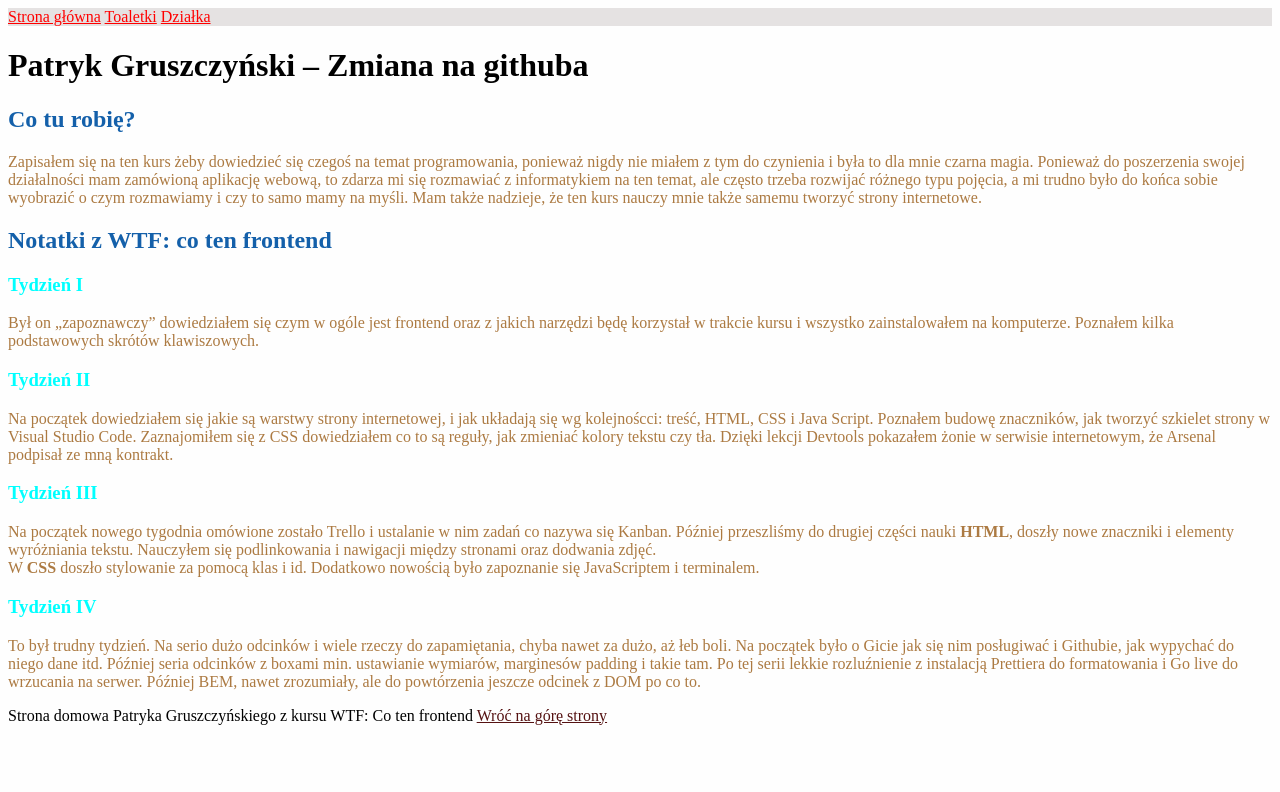
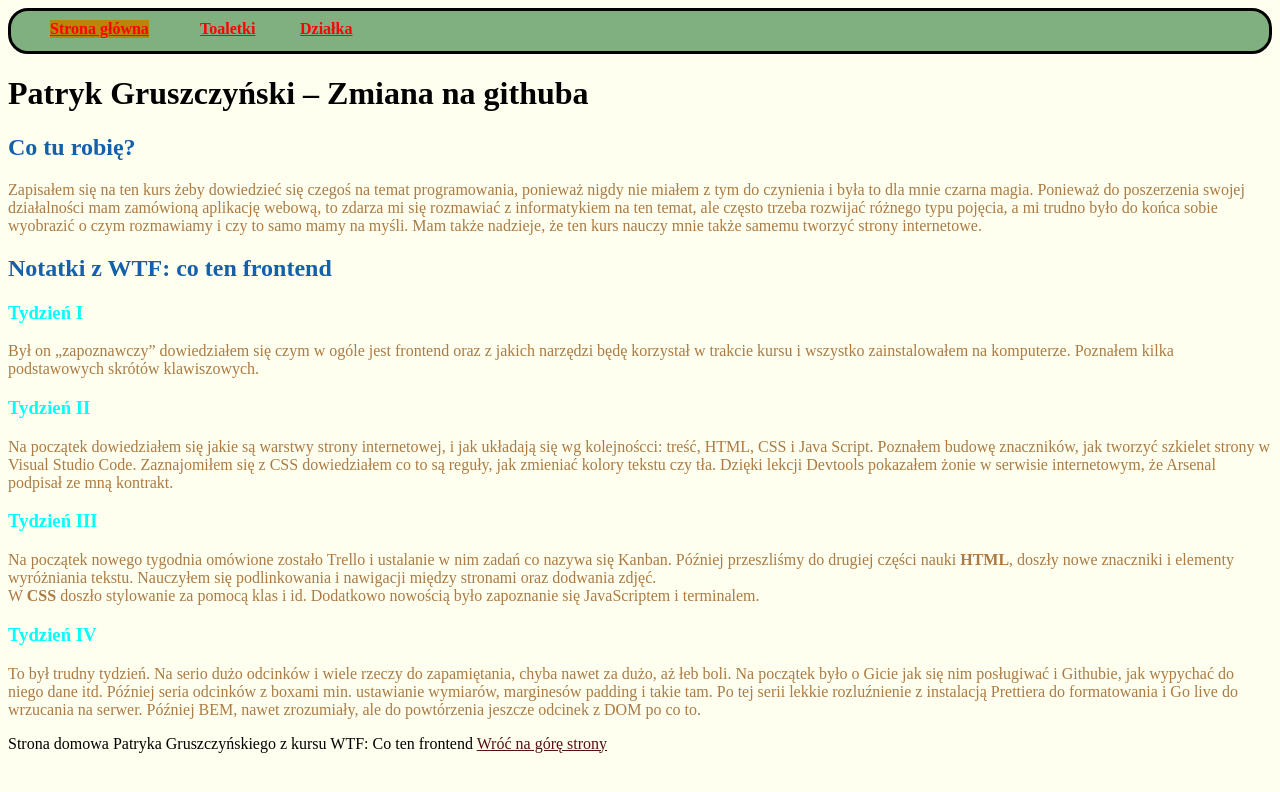
Before and after one commit to patryk-gruszczynski/homepage, a plain HTML site: page index.html in a window 1280 px wide. Drawn offline with Linux system fonts and the light colour scheme.

Commit message:
menu change

```diff
--- a/index.html
+++ b/index.html
@@ -9,10 +9,10 @@
 
   <body>
     <header id="top">
-      <nav>
-        <a href="index.html">Strona główna</a>
-        <a href="toaletki.html">Toaletki</a>
-        <a href="działka.html">Działka</a>
+      <nav class ="box">
+        <a class="absolute" href="index.html"><b>Strona główna</b></a>
+        <a class="absolute-second" href="toaletki.html"><b>Toaletki</b></a>
+        <a class="absolute-third" href="działka.html"><b>Działka</b></a>
       </nav>
     </header>
     <main>
--- a/style.css
+++ b/style.css
@@ -1,5 +1,5 @@
 body {
-  background: #fefefe;
+  background: ivory;
 }
 h2 {
   color: #1460aa;
@@ -10,12 +10,37 @@ p {
 .kolory-tygodni {
   color: aqua;
 }
-#top {
-  background-color: rgb(229, 226, 226);
-}
 nav a {
   color: red;
 }
 footer a {
   color: #551212;
 }
+.box {
+  background: rgb(128, 175, 128);
+  color: indigo;
+  width: 100%;
+  height: top;
+  padding: 20px;
+  border-width: 3px;
+  border-color: black;
+  border-style: solid;
+  border-radius: 20px;
+  box-sizing: border-box;
+}
+.absolute {
+  position: absolute;
+  left: 50px;
+  top: 20px;
+  background-color: darkgoldenrod;
+}
+.absolute-second {
+  position: absolute;
+  left: 200px;
+  top: 20px;
+}
+.absolute-third {
+  position: absolute;
+  left: 300px;
+  top: 20px;
+  }
```
Also changed, not shown: działka.html (+4 -4 lines), toaletki.html (+4 -4 lines).
